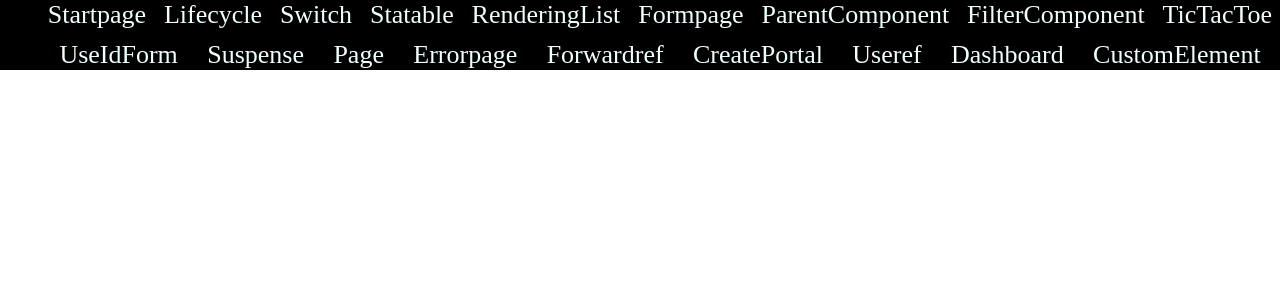
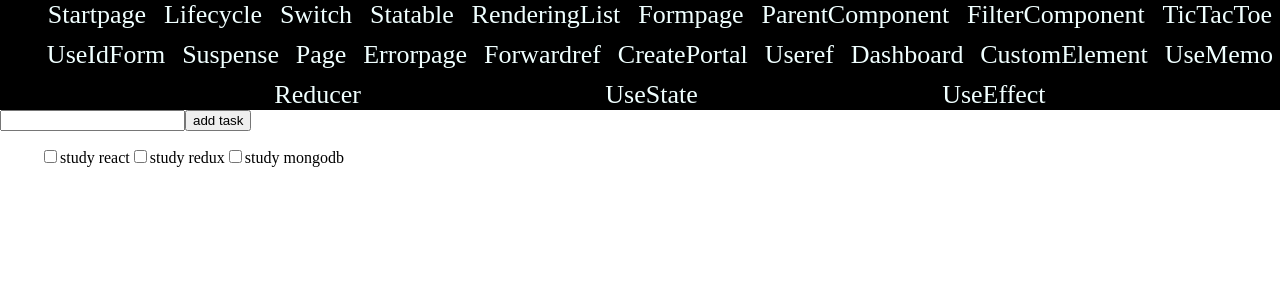
Before and after one commit to LokeshAnand616/MERN, a React (Create React App) app in the folder react/demo/: page /reducer in a window 1280 px wide. Shown: the top 300 px of the page. Built offline with nearby package versions, Linux system fonts and the light colour scheme.

Commit message:
added Reducer taskReducer AddTask ListTask MemoDemo ReactUseState ReactUseEffect

```diff
--- a/react/demo/src/assets/LinkItems.js
+++ b/react/demo/src/assets/LinkItems.js
@@ -1,3 +1,27 @@
+import Startpage from "../components/Startpage";
+import Lifecycle from "../components/lifeCycle";
+import SwitchComp from "../components/SwitchComp";
+import Statable from "../components/statable";
+import RenderingList from "../components/rendering_list";
+import FormPage from "../components/forms";
+import ParentComponent from "../components/parentComponent";
+import FilterComponent from "../components/FilterComponent";
+import Tictac from "../components/Tictac";
+import UseIdForm from "../components/useIdForm";
+import { Suspense } from "react";
+import ContextRender from "../components/ContextRender";
+import ErrorBoundary from "../components/ErrorDemo";
+import SuspenseReact from "../components/SuspenseReact";
+import ReactFragmentExample from "../components/ReactfragmentExample";
+import ForwardRefExample from "../components/Forwardref";
+import Modalpage from "../components/Modalpage";
+import Dashboard from "../components/Dashboard";
+import RefComponent from "../components/RefComponent";
+import ParentCustomElement from "../components/ParentCustomElement";
+import MemoDemo from "../components/MemoDemo";
+import Reducer from "../components/Reducer";
+import ReactUseState from "../components/ReactUseState";
+import ReactUseEffect from "../components/ReactUseEffect";
 export const linkItems = [
     {to:'', lable:'Startpage'},
     {to:'/lifecycle',lable:'Lifecycle'},
@@ -17,4 +41,41 @@ export const linkItems = [
     {to:'/useref',lable:'Useref'},
     {to:'/dashboard',lable:'Dashboard'},
     {to:'/customelement',lable:'CustomElement'},
+    {to:'/memodemo',lable:'UseMemo'},
+    {to:'/reducer',lable:'Reducer'},
+    {to:'/reactusestate',lable:'UseState'},
+    {to:'/reactuseeffect',lable:'UseEffect'}
 ];
+
+export const routeItems = [
+    { path: '', element: <Startpage /> },
+    { path: '/lifecycle', element: <Lifecycle /> },
+    { path: '/switch', element: <SwitchComp /> },
+    { path: '/statable', element: <Statable /> },
+    { path: '/renderinglist', element: <RenderingList /> },
+    { path: '/formpage', element: <FormPage /> },
+    { path: '/parentcomponent', element: <ParentComponent /> },
+    { path: '/filtercomponent', element: <FilterComponent /> },
+    { path: '/tictactoe', element: <Tictac /> },
+    { path: '/useidform', element: <UseIdForm /> },
+    { path: '/suspense', element: <Suspense /> },
+    { path: '/contextpage', element: <ContextRender /> },
+    {
+        path: '/errorboundarypage',
+        element: (
+            <ErrorBoundary fallback={<p>Error occurred</p>}>
+                <SuspenseReact />
+            </ErrorBoundary>
+        ),
+    },
+    { path: '/reactfragment', element: <ReactFragmentExample /> },
+    { path: '/forwardref', element: <ForwardRefExample /> },
+    { path: '/portal', element: <Modalpage value={'welcome'} /> },
+    { path: '/dashboard', element: <Dashboard /> },
+    { path: '/useref', element: <RefComponent /> },
+    { path: '/customelement', element: <ParentCustomElement /> },
+    {path:'/memodemo',element:<MemoDemo/>},
+    {path:'/reducer',element:<Reducer/>},
+    {path:'/reactusestate',element:<ReactUseState/>},
+    {path:'/reactuseeffect',element:<ReactUseEffect/>}
+];
--- a/react/demo/src/assets/RouteItems.js
+++ /dev/null
@@ -1,48 +0,0 @@
-import Startpage from "../components/Startpage";
-import Lifecycle from "../components/lifeCycle";
-import SwitchComp from "../components/SwitchComp";
-import Statable from "../components/statable";
-import RenderingList from "../components/rendering_list";
-import FormPage from "../components/forms";
-import ParentComponent from "../components/parentComponent";
-import FilterComponent from "../components/FilterComponent";
-import Tictac from "../components/Tictac";
-import UseIdForm from "../components/useIdForm";
-import { Suspense } from "react";
-import ContextRender from "../components/ContextRender";
-import ErrorBoundary from "../components/ErrorDemo";
-import SuspenseReact from "../components/SuspenseReact";
-import ReactFragmentExample from "../components/ReactfragmentExample";
-import ForwardRefExample from "../components/Forwardref";
-import Modalpage from "../components/Modalpage";
-import Dashboard from "../components/Dashboard";
-import RefComponent from "../components/RefComponent";
-import ParentCustomElement from "../components/ParentCustomElement";
-export const routeItems = [
-    { path: '', element: <Startpage /> },
-    { path: '/lifecycle', element: <Lifecycle /> },
-    { path: '/switch', element: <SwitchComp /> },
-    { path: '/statable', element: <Statable /> },
-    { path: '/renderinglist', element: <RenderingList /> },
-    { path: '/formpage', element: <FormPage /> },
-    { path: '/parentcomponent', element: <ParentComponent /> },
-    { path: '/filtercomponent', element: <FilterComponent /> },
-    { path: '/tictactoe', element: <Tictac /> },
-    { path: '/useidform', element: <UseIdForm /> },
-    { path: '/suspense', element: <Suspense /> },
-    { path: '/contextpage', element: <ContextRender /> },
-    {
-        path: '/errorboundarypage',
-        element: (
-            <ErrorBoundary fallback={<p>Error occurred</p>}>
-                <SuspenseReact />
-            </ErrorBoundary>
-        ),
-    },
-    { path: '/reactfragment', element: <ReactFragmentExample /> },
-    { path: '/forwardref', element: <ForwardRefExample /> },
-    { path: '/portal', element: <Modalpage value={'welcome'} /> },
-    { path: '/dashboard', element: <Dashboard /> },
-    { path: '/useref', element: <RefComponent /> },
-    { path: '/customelement', element: <ParentCustomElement /> },
-];
--- /dev/null
+++ b/react/demo/src/components/AddTask.js
@@ -0,0 +1,21 @@
+import React, { useState } from "react";
+function AddTask({onClickAdd}){
+    const [text,setText]=useState('');
+    return(
+        <>
+            <input
+            type="text"
+            name="add-task"
+            value={text}
+            onChange={(event)=>setText(event.target.value)}
+            ></input>
+            <button onClick={()=>{
+                setText('');
+                onClickAdd(text);
+            }}>
+                add task
+            </button>
+        </>
+    );
+}
+export default AddTask;
--- /dev/null
+++ b/react/demo/src/components/ListTask.js
@@ -0,0 +1,24 @@
+export default function ListTask( {alltask} ) {
+
+    return (
+        <ul>
+           {alltask.map((curr,index)=>(
+            <AddDeleteTask key={index} curtask={curr}/>
+           ))}
+        </ul>
+    );
+}
+
+function AddDeleteTask({curtask}){
+    console.log(curtask);
+
+    return(
+        <>
+        <input
+        type="checkbox"
+        value={curtask.text}
+        ></input>
+        {curtask.text}
+        </>
+    );
+}
--- /dev/null
+++ b/react/demo/src/components/MemoDemo.js
@@ -0,0 +1,27 @@
+import React, { useState, useMemo } from "react";
+
+function MemoDemo() {
+  const [count, setCount] = useState(0);
+
+  // Expensive computation
+  const factorial = useMemo(() => {
+    console.log("Computing factorial...");
+    let result = 1;
+    for (let i = 1; i <= count; i++) {
+      result *= i;
+    }
+    return result;
+  }, [count]);
+
+  return (
+    <div>
+      <h3>Factorial of {count}: {factorial}</h3>
+      <button onClick={() => setCount(count + 1)}>Increment</button>
+      <button onClick={() => setCount(count - 1)} disabled={count <= 0}>
+        Decrement
+      </button>
+    </div>
+  );
+}
+
+export default MemoDemo;
--- /dev/null
+++ b/react/demo/src/components/ReactUseEffect.js
@@ -0,0 +1,31 @@
+import { useEffect, useState } from "react";
+
+function ReactUseEffect() {
+    const [users, setUsers] = useState([]);
+
+    useEffect(() => {
+        async function fetchUsers() {
+            try {
+                const response = await fetch("https://jsonplaceholder.typicode.com/users");
+                const userData = await response.json();
+                setUsers(userData); // Now correctly sets the state
+            } catch (error) {
+                console.error("Error fetching users:", error);
+            }
+        }
+        fetchUsers();
+        return()=>{
+            setUsers([]);
+        }
+    }, []); // Runs only on component mount
+
+    return (
+        <>
+            {users.map((curr) => (
+                <p key={curr.id}>{curr.name}</p> // Displaying user name instead of object
+            ))}
+        </>
+    );
+}
+
+export default ReactUseEffect;
--- /dev/null
+++ b/react/demo/src/components/ReactUseState.js
@@ -0,0 +1,27 @@
+import {useState} from 'react';
+function ReactUseState(){
+    const [value,setValue]=useState('');
+    const [list,setList] = useState([]);
+    function handleChange(e){
+        setValue(e.target.value);
+    }
+    function handleClick(e){
+        setList([...list,value]);
+    }
+    return(
+        <>
+        <input
+        type='text'
+        value={value}
+        onChange={handleChange}
+        />
+        <button onClick={handleClick}>add</button>
+        <ul>
+            {list.map((curr,index)=>(
+                <li key={index}>{curr}</li>
+            ))}
+        </ul>
+        </>
+    );
+}
+export default ReactUseState;
--- /dev/null
+++ b/react/demo/src/components/Reducer.js
@@ -0,0 +1,27 @@
+import { useReducer } from "react";
+import AddTask from "./AddTask";
+import taskReducer from './taskReducer.js'
+import ListTask from "./ListTask.js";
+function Reducer(){
+    let nid=3;
+    const initialTask = [
+        {id:0,text:'study react',done:true},
+        {id:1,text:'study redux',done:false},
+        {id:2,text:'study mongodb',done:false}
+    ]
+    const[tasks,dispatch]=useReducer(taskReducer,initialTask);
+    function handleTaskAdd(text){
+        dispatch({
+            type:'added',
+            id:nid++,
+            text:text,
+    })
+    }
+    return(
+        <>
+        <AddTask onClickAdd={handleTaskAdd}/>
+        <ListTask alltask={tasks}/>
+        </>
+    );
+}
+export default Reducer;
--- a/react/demo/src/components/Routing.js
+++ b/react/demo/src/components/Routing.js
@@ -1,6 +1,5 @@
 import { Link, Route, Routes ,BrowserRouter as Router} from "react-router-dom";
-import {linkItems} from '../assets/LinkItems.js'
-import { routeItems } from "../assets/RouteItems.js";
+import {linkItems,routeItems} from '../assets/LinkItems.js'
 function Routing(){
     return(
         <>
--- /dev/null
+++ b/react/demo/src/components/taskReducer.js
@@ -0,0 +1,15 @@
+function taskReducer(tasks,action){
+    switch(action.type){
+        case 'added':{
+            return[
+                ...tasks,
+                {
+                    id:action.id,
+                    text:action.text,
+                    done:false
+                }
+            ]
+        }
+    }
+}
+export default taskReducer;
```
